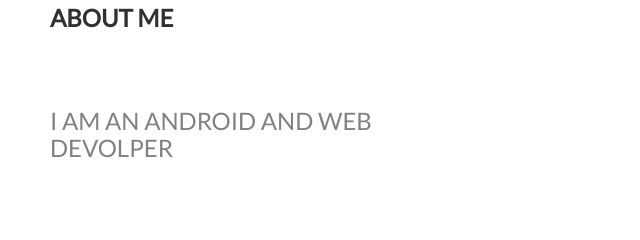
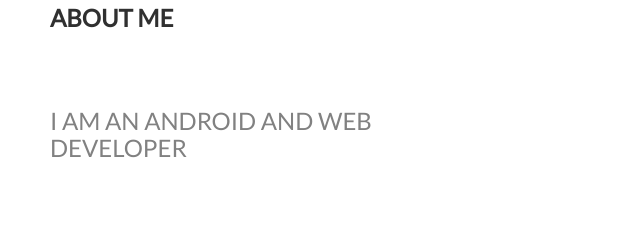
Before and after one commit to sandeepnutalapati/sandeepnutalapati.github.io, a plain HTML site: page index.html in a window 1280 px wide. Shown: the part 345-585 px from the top of the page, 0-640 px from the left. Drawn offline with nearby package versions, Linux system fonts and the light colour scheme.

Commit message:
First commit

```diff
--- a/index.html
+++ b/index.html
@@ -235,7 +235,7 @@
   <div class="row">
     <div class="col-sm-4">
       <h2>About me</h2><br>
-      <h3 class="text-cap">I am an android and web devolper</h3><br>
+      <h3 class="text-cap">I am an android and web DEVELOPER</h3><br>
     </div>
     <div class="col-sm-4">
       <img  class="img-circle pull-right img-responsive"  width="150" height="150" src="img/android.png"/>
```
